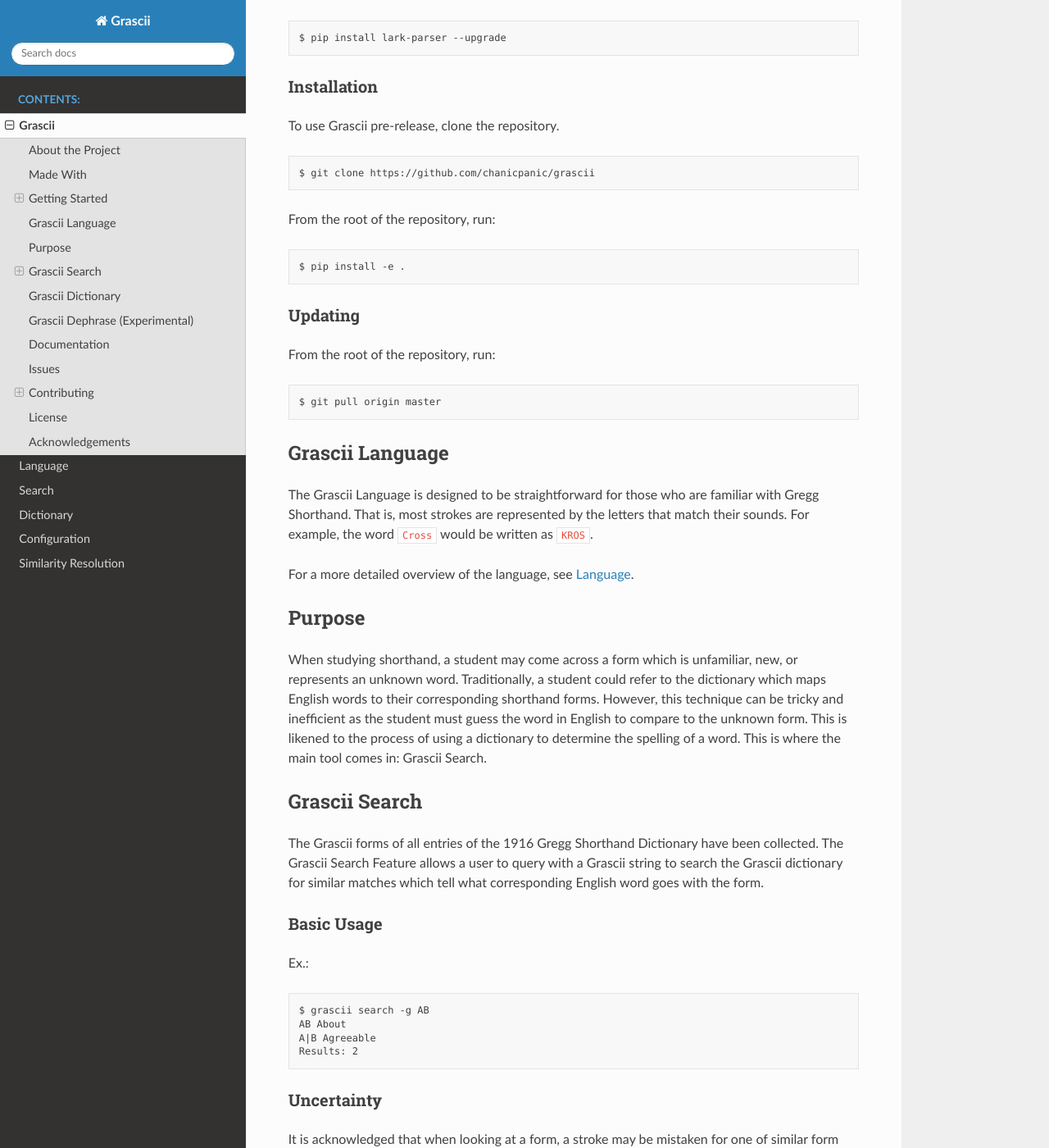
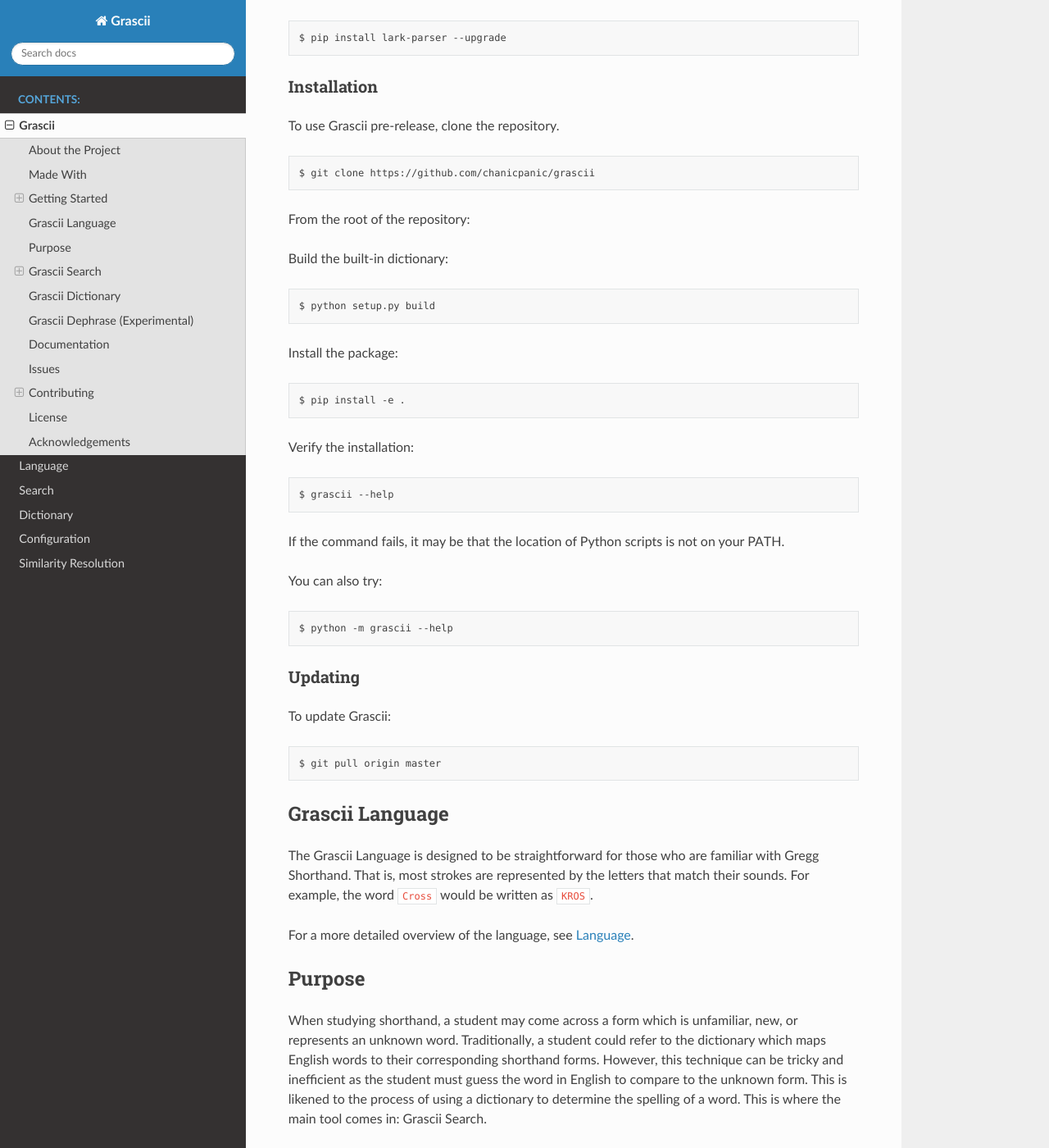
Before and after one commit to grascii/grascii, a Sphinx documentation site: the page built from docs/README.rst, in a window 1280 px wide and 1400 px high, scrolled down 545 px. Shown: the whole window at 82% size. Built offline with Sphinx 7.4.7 and the Read the Docs theme 2.0.0, drawn with Linux system fonts in a browser that asks for light colours.

Commit message:
Improve installation instructions

```diff
--- a/docs/README.rst
+++ b/docs/README.rst
@@ -35,14 +35,30 @@
 
   $ git clone https://github.com/chanicpanic/grascii
 
-From the root of the repository, run::
+From the root of the repository:
+
+Build the built-in dictionary::
+
+  $ python setup.py build
+
+Install the package::
 
   $ pip install -e .
+
+Verify the installation::
+
+  $ grascii --help
+
+If the command fails, it may be that the location of Python scripts is not on your PATH.
+
+You can also try::
+
+  $ python -m grascii --help
 
 Updating
 ========
 
-From the root of the repository, run::
+To update Grascii::
 
   $ git pull origin master
 
```
